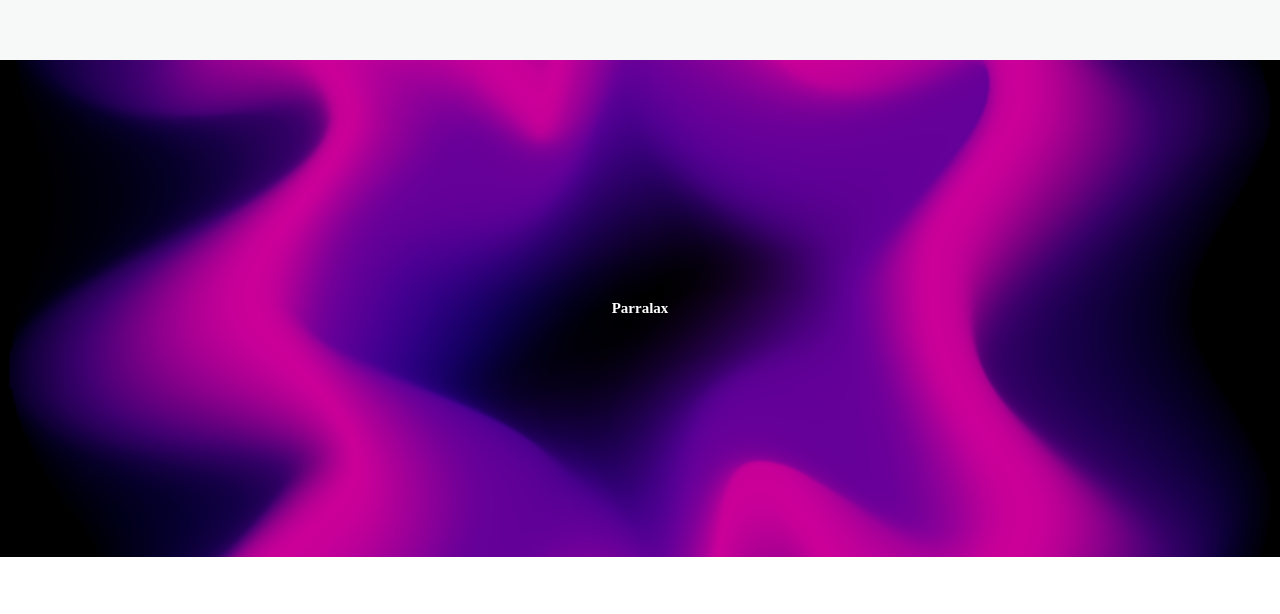
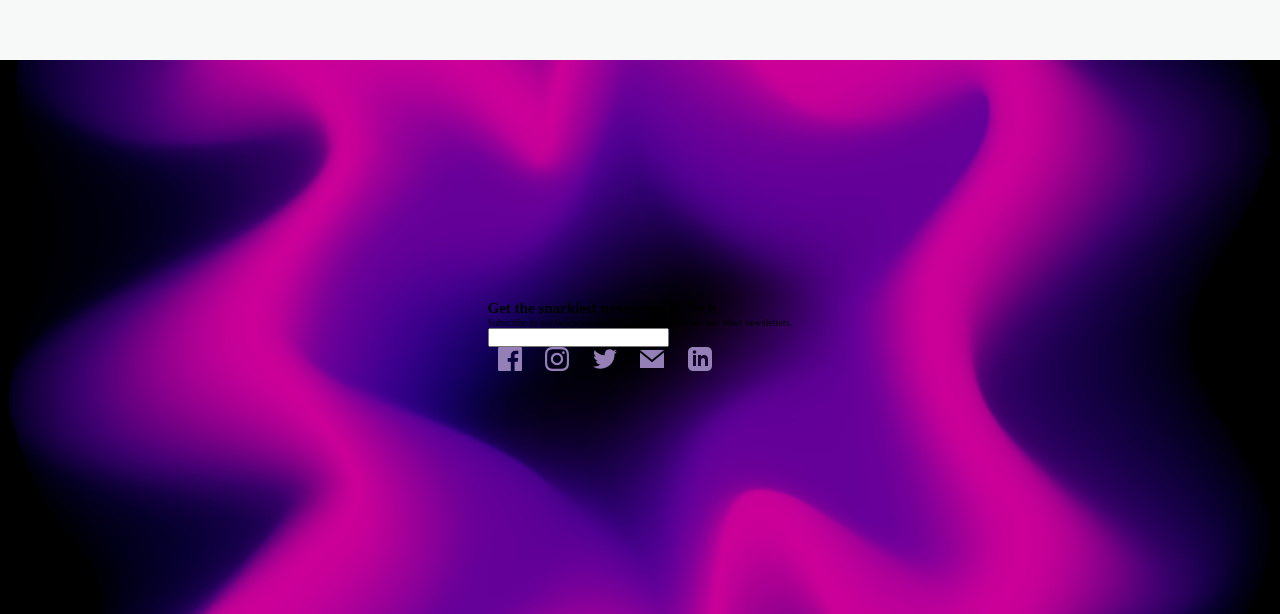
Before and after one commit to sultanp91/the-next-web-clone, a plain HTML site: page index.html in a window 1280 px wide. Shown: the part 2101-2715 px from the top of the page. Before the commit the page ends 2658 px from the top, so only its background shows below. Drawn offline with nearby package versions, Linux system fonts and the light colour scheme; a web font is replaced by a local one.

Commit message:
added SVGs for social links section

```diff
--- a/index.html
+++ b/index.html
@@ -212,7 +212,43 @@
         </div>
       </section>
       <section class="parralax-form">
-        <h1>Parralax</h1>
+        <div class="parrlax-form-container">
+          <h2>Get the snarkiest newsletter in Tech</h2>
+          <p>
+            Subscribe to our twice-weekly Big Spam or check out our other
+            newsletters.
+          </p>
+          <input type="email" name="" id="" />
+          <div class="parralax-form-social-links">
+            <svg class="social-link-image" xmlns="http://www.w3.org/2000/svg">
+              <path
+                d="M22.675 0h-21.35c-.732 0-1.325.593-1.325 1.325v21.351c0 .731.593 1.324 1.325 1.324h11.495v-9.294h-3.128v-3.622h3.128v-2.671c0-3.1 1.893-4.788 4.659-4.788 1.325 0 2.463.099 2.795.143v3.24l-1.918.001c-1.504 0-1.795.715-1.795 1.763v2.313h3.587l-.467 3.622h-3.12v9.293h6.116c.73 0 1.323-.593 1.323-1.325v-21.35c0-.732-.593-1.325-1.325-1.325z"
+              />
+            </svg>
+
+            <svg class="social-link-image" xmlns="http://www.w3.org/2000/svg">
+              <path
+                d="M12 2.163c3.204 0 3.584.012 4.85.07 3.252.148 4.771 1.691 4.919 4.919.058 1.265.069 1.645.069 4.849 0 3.205-.012 3.584-.069 4.849-.149 3.225-1.664 4.771-4.919 4.919-1.266.058-1.644.07-4.85.07-3.204 0-3.584-.012-4.849-.07-3.26-.149-4.771-1.699-4.919-4.92-.058-1.265-.07-1.644-.07-4.849 0-3.204.013-3.583.07-4.849.149-3.227 1.664-4.771 4.919-4.919 1.266-.057 1.645-.069 4.849-.069zm0-2.163c-3.259 0-3.667.014-4.947.072-4.358.2-6.78 2.618-6.98 6.98-.059 1.281-.073 1.689-.073 4.948 0 3.259.014 3.668.072 4.948.2 4.358 2.618 6.78 6.98 6.98 1.281.058 1.689.072 4.948.072 3.259 0 3.668-.014 4.948-.072 4.354-.2 6.782-2.618 6.979-6.98.059-1.28.073-1.689.073-4.948 0-3.259-.014-3.667-.072-4.947-.196-4.354-2.617-6.78-6.979-6.98-1.281-.059-1.69-.073-4.949-.073zm0 5.838c-3.403 0-6.162 2.759-6.162 6.162s2.759 6.163 6.162 6.163 6.162-2.759 6.162-6.163c0-3.403-2.759-6.162-6.162-6.162zm0 10.162c-2.209 0-4-1.79-4-4 0-2.209 1.791-4 4-4s4 1.791 4 4c0 2.21-1.791 4-4 4zm6.406-11.845c-.796 0-1.441.645-1.441 1.44s.645 1.44 1.441 1.44c.795 0 1.439-.645 1.439-1.44s-.644-1.44-1.439-1.44z"
+              />
+            </svg>
+            <svg class="social-link-image" xmlns="http://www.w3.org/2000/svg">
+              <path
+                d="M24 4.557c-.883.392-1.832.656-2.828.775 1.017-.609 1.798-1.574 2.165-2.724-.951.564-2.005.974-3.127 1.195-.897-.957-2.178-1.555-3.594-1.555-3.179 0-5.515 2.966-4.797 6.045-4.091-.205-7.719-2.165-10.148-5.144-1.29 2.213-.669 5.108 1.523 6.574-.806-.026-1.566-.247-2.229-.616-.054 2.281 1.581 4.415 3.949 4.89-.693.188-1.452.232-2.224.084.626 1.956 2.444 3.379 4.6 3.419-2.07 1.623-4.678 2.348-7.29 2.04 2.179 1.397 4.768 2.212 7.548 2.212 9.142 0 14.307-7.721 13.995-14.646.962-.695 1.797-1.562 2.457-2.549z"
+              />
+            </svg>
+            <svg class="social-link-image" xmlns="http://www.w3.org/2000/svg">
+              <path
+                d="M12 12.713l-11.985-9.713h23.97l-11.985 9.713zm0 2.574l-12-9.725v15.438h24v-15.438l-12 9.725z"
+              />
+            </svg>
+
+            <svg class="social-link-image" xmlns="http://www.w3.org/2000/svg">
+              <path
+                d="M19 0h-14c-2.761 0-5 2.239-5 5v14c0 2.761 2.239 5 5 5h14c2.762 0 5-2.239 5-5v-14c0-2.761-2.238-5-5-5zm-11 19h-3v-11h3v11zm-1.5-12.268c-.966 0-1.75-.79-1.75-1.764s.784-1.764 1.75-1.764 1.75.79 1.75 1.764-.783 1.764-1.75 1.764zm13.5 12.268h-3v-5.604c0-3.368-4-3.113-4 0v5.604h-3v-11h3v1.765c1.396-2.586 7-2.777 7 2.476v6.759z"
+              />
+            </svg>
+          </div>
+        </div>
       </section>
     </main>
     <footer></footer>
--- a/style.css
+++ b/style.css
@@ -15,11 +15,15 @@ html {
 
 /* Nav  */
 
+.header {
+  position: sticky;
+  top: 0px;
+}
+
 .nav {
   background-color: #f7f8f8;
   padding: 1rem 1.5rem;
   box-shadow: 0 0.4rem 0.6rem rgba(0, 0, 0, 0.2);
-  z-index: 2;
 }
 
 ul {
@@ -298,9 +302,22 @@ ul {
   display: flex;
   flex-direction: column;
   justify-content: center;
+  align-items: center;
 }
 
 .parralax-form h1 {
   color: white;
   text-align: center;
 }
+
+.social-link-image {
+  fill: #947fb7;
+  height: 2.5rem;
+  width: 2.5rem;
+  margin: 0 1rem;
+}
+
+.social-link-image:hover {
+  fill: #fff;
+  cursor: pointer;
+}
```
Also changed, not shown: 1 other file.
